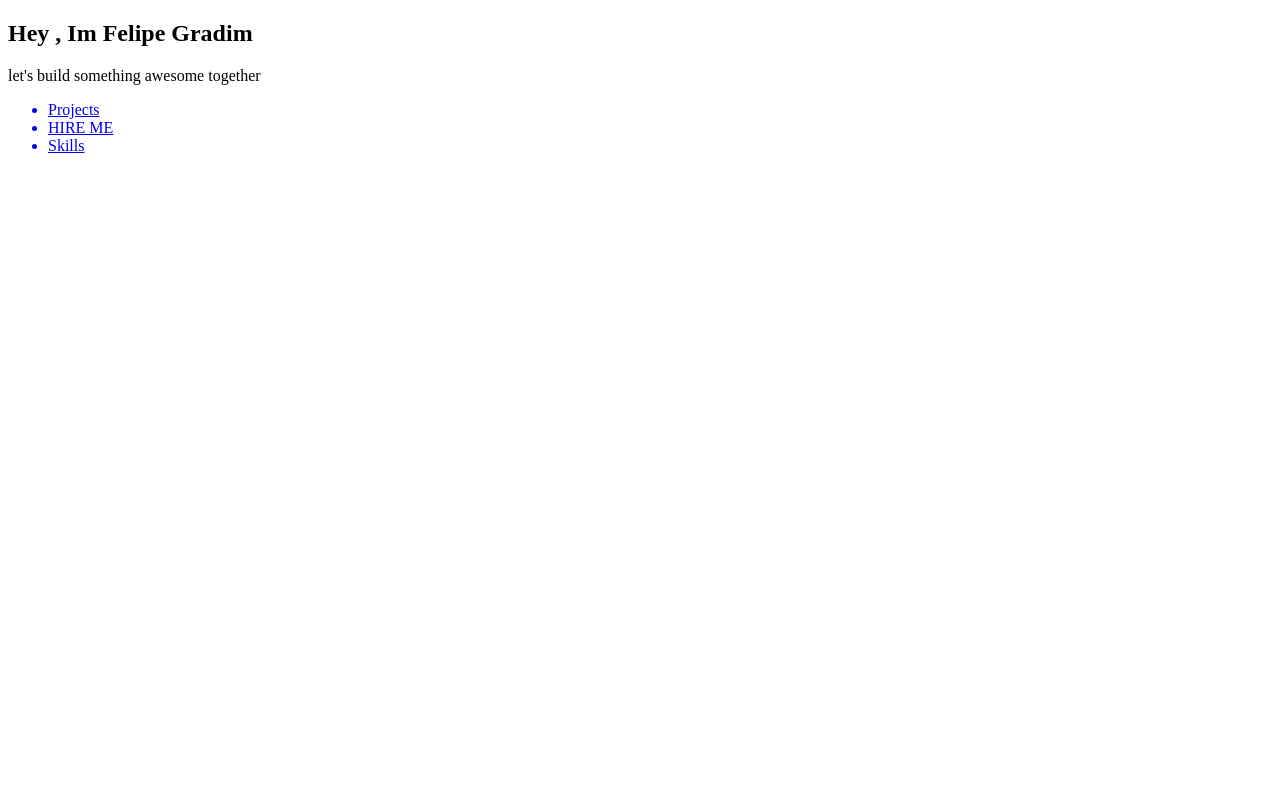
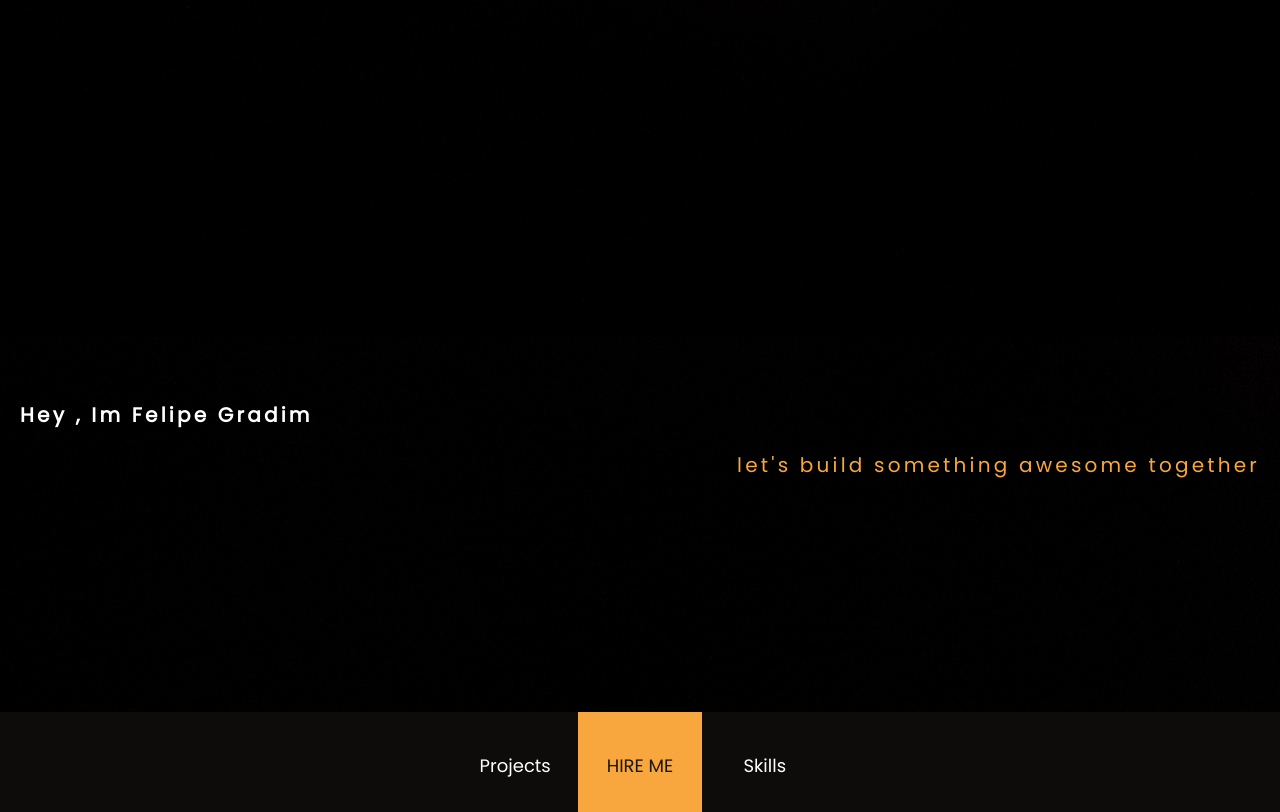
Before and after one commit to felipegradim/New-Portifolio, a plain HTML site: page index.html in a window 1280 px wide. Drawn offline with Linux system fonts and the light colour scheme.

Commit message:
Update index.html

```diff
--- a/index.html
+++ b/index.html
@@ -4,7 +4,7 @@
     <meta charset="UTF-8" />
     <meta http-equiv="X-UA-Compatible" content="IE=edge" />
     <meta name="viewport" content="width=device-width, initial-scale=1.0" />
-    <link rel="stylesheet" href="/New Portifolio/style.css" />
+    <link rel="stylesheet" href="style.css" />
     <title>Felipe Gradim</title>
   </head>
   <body>
```
